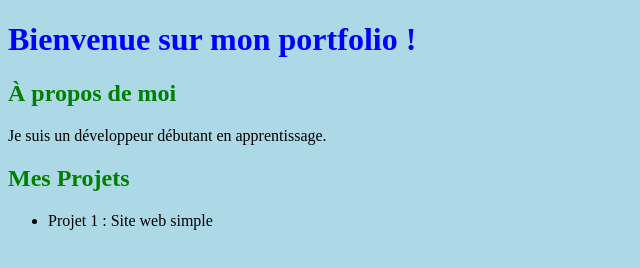
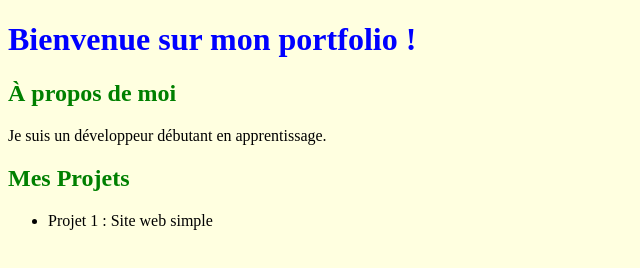
Before and after one commit to iyedchelli221/mon-portfolioo, a plain HTML site: page index.html in a window 1280 px wide. Shown: the whole page, without its empty margins (0-640 px from the left). Drawn offline with Linux system fonts and the light colour scheme.

Commit message:
Change background to lightyellow

```diff
--- a/styles.css
+++ b/styles.css
@@ -1,6 +1,7 @@
 body {
-  background-color: lightblue;
+  background-color: lightyellow;
 }
+
 
 h1 {
   color: blue;
```
